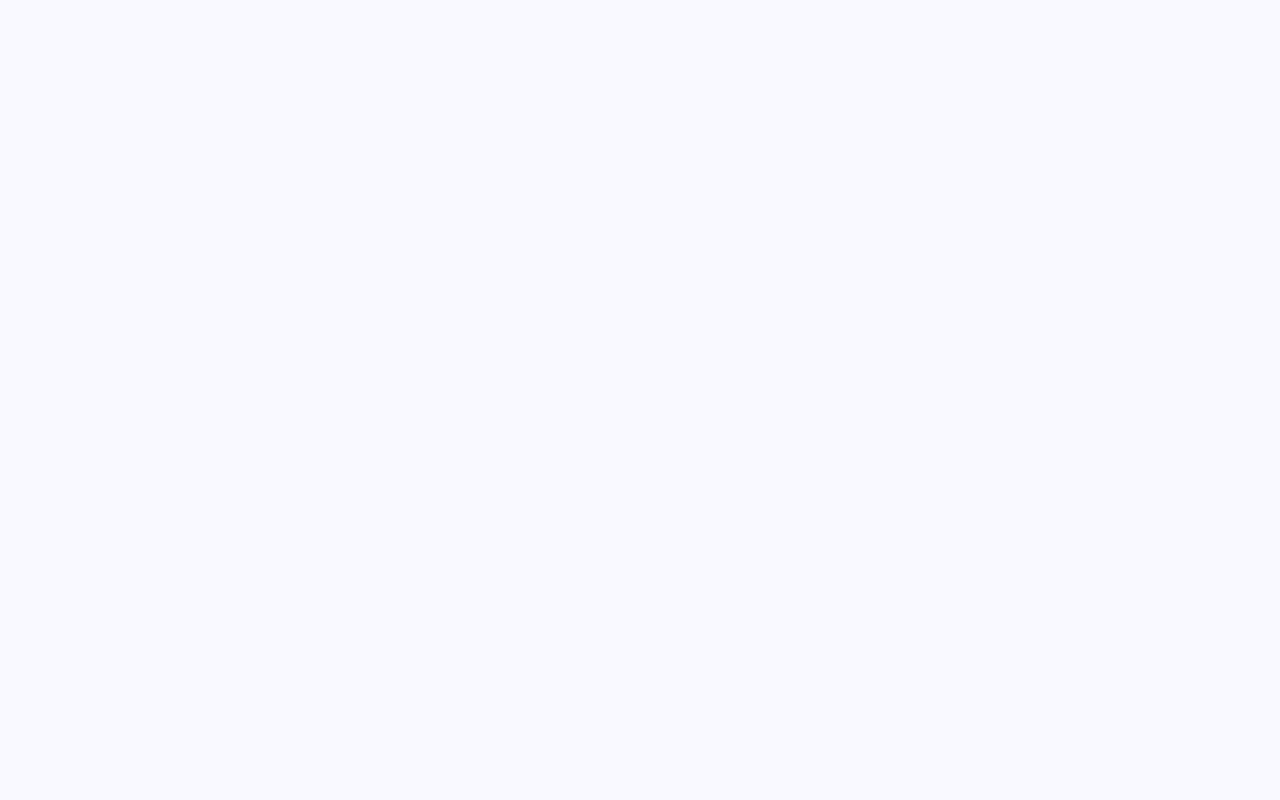
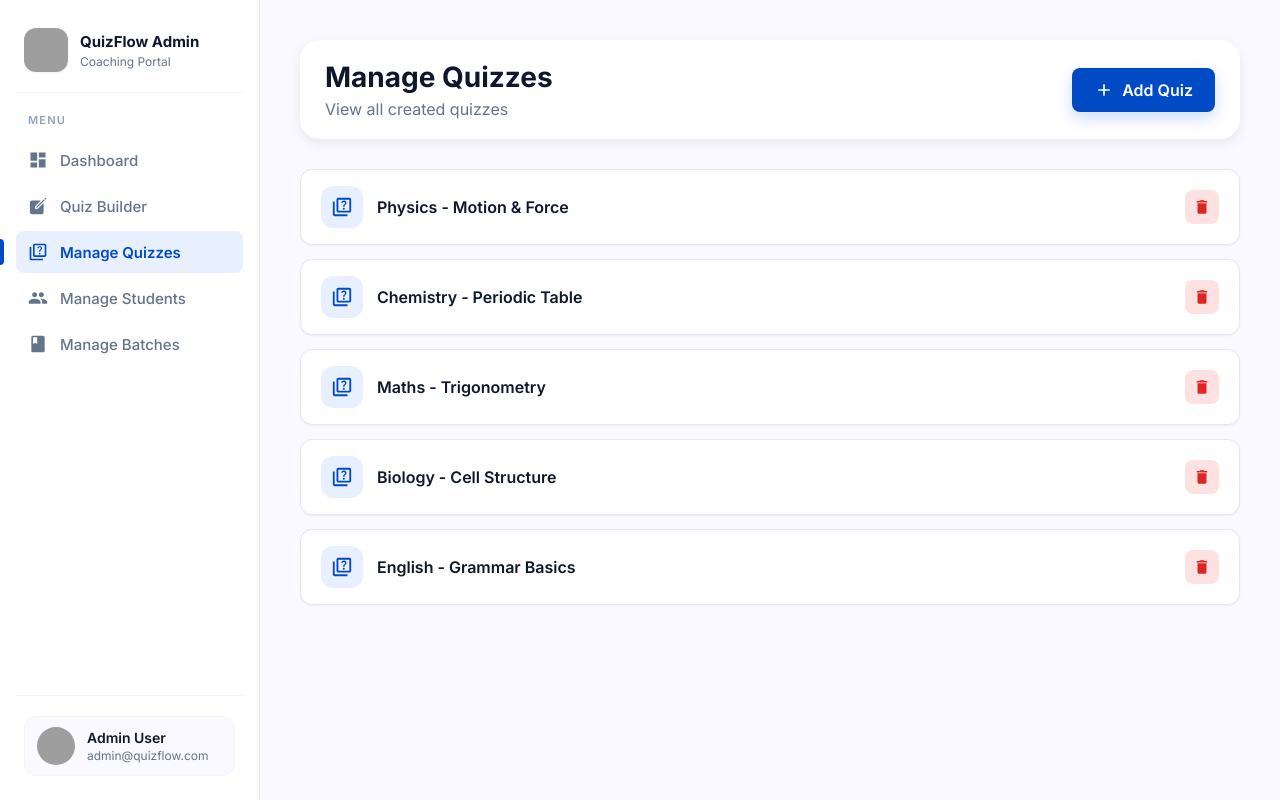
Before and after one commit to Sambhavj789/QuizFlow, a React app in the folder frontend/: page /admin/manage-quizzes in a window 1280 px wide. Before the commit this address had no page. Built offline with nearby package versions, Linux system fonts and the light colour scheme; grey boxes are pictures that could not be loaded; the HTML template or start-up script is replaced by a standard one.

Commit message:
Added manage quiz ui

```diff
--- a/frontend/src/App.jsx
+++ b/frontend/src/App.jsx
@@ -7,6 +7,7 @@ import PublicLayout from "./layouts/PublicLayout";
 import AdminQuizBuilder from "./pages/admin/AdminQuizBuilder";
 import AdminManageStudents from "./pages/admin/AdminManageStudents";
 import AdminManageBatches from "./pages/admin/AdminManageBatches";
+import AdminManageQuizzes from "./pages/admin/AdminManageQuizzes";
 function App() {
   return (
     <BrowserRouter>
@@ -23,6 +24,7 @@ function App() {
           <Route path="create-quiz" element={<AdminQuizBuilder />} />
           <Route path="manage-students" element={<AdminManageStudents />} />
           <Route path="manage-batches" element={<AdminManageBatches />} />
+          <Route path="manage-quizzes" element={<AdminManageQuizzes />} />
         </Route>
       </Routes>
     </BrowserRouter>
--- a/frontend/src/layouts/AdminLayout.jsx
+++ b/frontend/src/layouts/AdminLayout.jsx
@@ -1,5 +1,5 @@
 import { NavLink, Outlet } from "react-router-dom";
-import { MdDashboard, MdGroup, MdClass } from "react-icons/md";
+import { MdDashboard, MdGroup, MdClass, MdOutlineQuiz } from "react-icons/md";
 import { IoCreate } from "react-icons/io5";
 
 import "./AdminLayout.css";
@@ -31,6 +31,11 @@ function AdminLayout() {
             <NavLink to="/admin/create-quiz" className="admin-sidebar-nav-row">
               <IoCreate className="nav-icon" />
               <span>Quiz Builder</span>
+            </NavLink>
+
+            <NavLink to="/admin/manage-quizzes" className="admin-sidebar-nav-row">
+              <MdOutlineQuiz className="nav-icon" />
+              <span>Manage Quizzes</span>
             </NavLink>
 
             <NavLink to="/admin/manage-students" className="admin-sidebar-nav-row">
--- /dev/null
+++ b/frontend/src/pages/admin/AdminManageQuizzes.css
@@ -0,0 +1,114 @@
+.manage-quizzes-section {
+    display: flex;
+    flex-direction: column;
+    gap: 30px;
+}
+
+.manage-quizzes-header {
+    display: flex;
+    justify-content: space-between;
+    align-items: center;
+    background-color: white;
+    box-shadow: var(--shadow-md);
+    border-radius: var(--radius-lg);
+    padding: 20px 25px;
+}
+
+.manage-quizzes-header>div>h1 {
+    font-size: 28px;
+}
+
+.manage-quizzes-header>div>p {
+    color: var(--text-muted);
+    margin-top: 5px;
+}
+
+.manage-quizzes-add-btn {
+    display: flex;
+    align-items: center;
+    gap: 8px;
+    height: 44px;
+    padding: 0 22px;
+    border: none;
+    border-radius: var(--radius-sm);
+    background-color: var(--primary);
+    color: var(--text-white);
+    font-size: 16px;
+    font-weight: 600;
+    cursor: pointer;
+    text-decoration: none;
+    box-shadow: var(--shadow-primary);
+    transition: var(--transition);
+}
+
+.manage-quizzes-add-btn:hover {
+    background-color: var(--primary-hover);
+}
+
+.manage-quizzes-add-btn>svg {
+    font-size: 20px;
+}
+
+/* Quizzes List */
+.manage-quizzes-list {
+    display: flex;
+    flex-direction: column;
+    gap: 14px;
+}
+
+.quiz-list-card {
+    display: flex;
+    align-items: center;
+    gap: 14px;
+    background-color: white;
+    border: 1px solid var(--border);
+    border-radius: var(--radius-md);
+    box-shadow: var(--shadow-sm);
+    padding: 16px 20px;
+    transition: var(--transition);
+}
+
+.quiz-list-card:hover {
+    border-color: var(--primary);
+    box-shadow: var(--shadow-md);
+}
+
+.quiz-list-icon {
+    width: 42px;
+    height: 42px;
+    border-radius: var(--radius-md);
+    background-color: var(--primary-light);
+    color: var(--primary);
+    display: flex;
+    align-items: center;
+    justify-content: center;
+    font-size: 22px;
+    flex-shrink: 0;
+}
+
+.quiz-list-name {
+    flex: 1;
+    font-size: 16px;
+    font-weight: 600;
+    color: var(--text-primary);
+}
+
+.quiz-list-delete-btn {
+    width: 34px;
+    height: 34px;
+    border: none;
+    border-radius: var(--radius-sm);
+    background-color: var(--error-light);
+    color: var(--error);
+    display: flex;
+    align-items: center;
+    justify-content: center;
+    font-size: 18px;
+    cursor: pointer;
+    transition: var(--transition);
+}
+
+.quiz-list-delete-btn:hover {
+    background-color: var(--error);
+    color: var(--text-white);
+}
--- /dev/null
+++ b/frontend/src/pages/admin/AdminManageQuizzes.jsx
@@ -0,0 +1,47 @@
+import { Link } from "react-router-dom";
+import { MdAdd, MdDelete, MdOutlineQuiz } from "react-icons/md";
+
+import "./AdminManageQuizzes.css";
+
+const quizzesData = [
+  { id: 1, name: "Physics - Motion & Force" },
+  { id: 2, name: "Chemistry - Periodic Table" },
+  { id: 3, name: "Maths - Trigonometry" },
+  { id: 4, name: "Biology - Cell Structure" },
+  { id: 5, name: "English - Grammar Basics" },
+];
+
+function AdminManageQuizzes() {
+  return (
+    <section className="manage-quizzes-section">
+      {/* Header */}
+      <div className="manage-quizzes-header">
+        <div>
+          <h1>Manage Quizzes</h1>
+          <p>View all created quizzes</p>
+        </div>
+        <Link to="/admin/create-quiz" className="manage-quizzes-add-btn">
+          <MdAdd />
+          Add Quiz
+        </Link>
+      </div>
+
+      {/* Quizzes List */}
+      <div className="manage-quizzes-list">
+        {quizzesData.map((quiz) => (
+          <div className="quiz-list-card" key={quiz.id}>
+            <div className="quiz-list-icon">
+              <MdOutlineQuiz />
+            </div>
+            <span className="quiz-list-name">{quiz.name}</span>
+            <button className="quiz-list-delete-btn" title="Delete">
+              <MdDelete />
+            </button>
+          </div>
+        ))}
+      </div>
+    </section>
+  );
+}
+
+export default AdminManageQuizzes;
```
